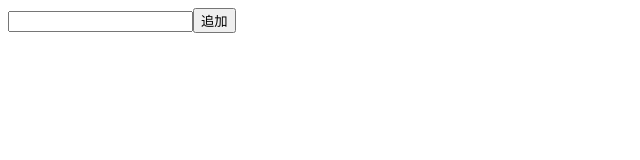
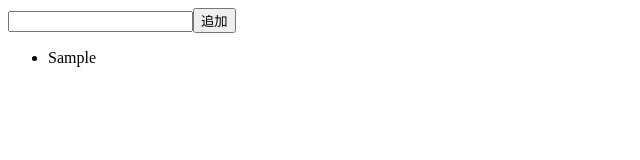
Before and after one commit to keisuke2236/qiita_redux_tutorial, a React (Create React App) app: page / in a window 1280 px wide. Both pictures are taken after typing "Sample" into the empty fields and a click on the button "追加". Shown: the top 160 px of the page, without its empty margins (0-640 px from the left). Built offline with nearby package versions, Linux system fonts and the light colour scheme.

Commit message:
一旦完成

```diff
--- a/src/components/App.js
+++ b/src/components/App.js
@@ -1,9 +1,11 @@
 import AddTodo from '../containers/AddTodo'
+import TodoList from '../containers/TodoList'
 
 function App() {
   return (
     <div>
       <AddTodo />
+      <TodoList />
     </div>
   );
 }
--- /dev/null
+++ b/src/components/Todo.js
@@ -0,0 +1,23 @@
+import PropTypes from 'prop-types'
+
+// Todo Component では props として、「onClick」・「completed」・「text」が渡されます。
+const Todo = ({ onClick, completed, text }) => (
+  <li
+    onClick={onClick}
+    // completed が True だった場合、取り消し線を適用します。
+    style={{
+      textDecoration: completed ? 'line-through' : 'none'
+    }}
+  >
+    {text}
+  </li>
+)
+
+// TodoList Component と同様にデータ型の定義をしました。
+Todo.propTypes = {
+  onClick: PropTypes.func.isRequired,
+  completed: PropTypes.bool.isRequired,
+  text: PropTypes.string.isRequired
+}
+
+export default Todo
--- /dev/null
+++ b/src/components/TodoList.js
@@ -0,0 +1,27 @@
+import PropTypes from 'prop-types'
+import Todo from './Todo'
+
+const TodoList = ({ todos, toggleTodo }) => (
+  <ul>
+    {todos.map(todo =>
+      // ここで Todo コンポーネントを描画します。
+      // onClick には、toggleTodo（引数は todo の id）を渡します。
+      <Todo
+        key={todo.id}
+        {...todo}
+        onClick={() => toggleTodo(todo.id)}
+      />
+    )}
+  </ul>
+)
+
+TodoList.propTypes = {
+  todos: PropTypes.arrayOf(PropTypes.shape({
+    id: PropTypes.number.isRequired,
+    completed: PropTypes.bool.isRequired,
+    text: PropTypes.string.isRequired
+  }).isRequired).isRequired,
+  toggleTodo: PropTypes.func.isRequired
+}
+
+export default TodoList
--- /dev/null
+++ b/src/containers/TodoList.js
@@ -0,0 +1,23 @@
+import { connect } from 'react-redux'
+import { toggleTodo } from '../actions'
+
+// stateとdispatchメソッドを渡す先であるコンポーネントをimportします。
+import TodoList from '../components/TodoList'
+
+// 「todos」という名前で state をコンポーネントに渡します。
+const mapStateToProps = state => ({
+  todos: state
+})
+
+// これは、Dispatchメソッドをコンポーネントに渡すための準備です。
+// 定義した Action toggleTodo を渡します。
+// この関数は、Todo の id のみの情報を必要としています。
+const mapDispatchToProps = dispatch => ({
+  toggleTodo: id => dispatch(toggleTodo(id))
+})
+
+// 上で定義した state（todos）と Dispatch（toggleTodo） を TodoList コンポーネントに渡しています。
+export default connect(
+  mapStateToProps,
+  mapDispatchToProps
+)(TodoList)
```
